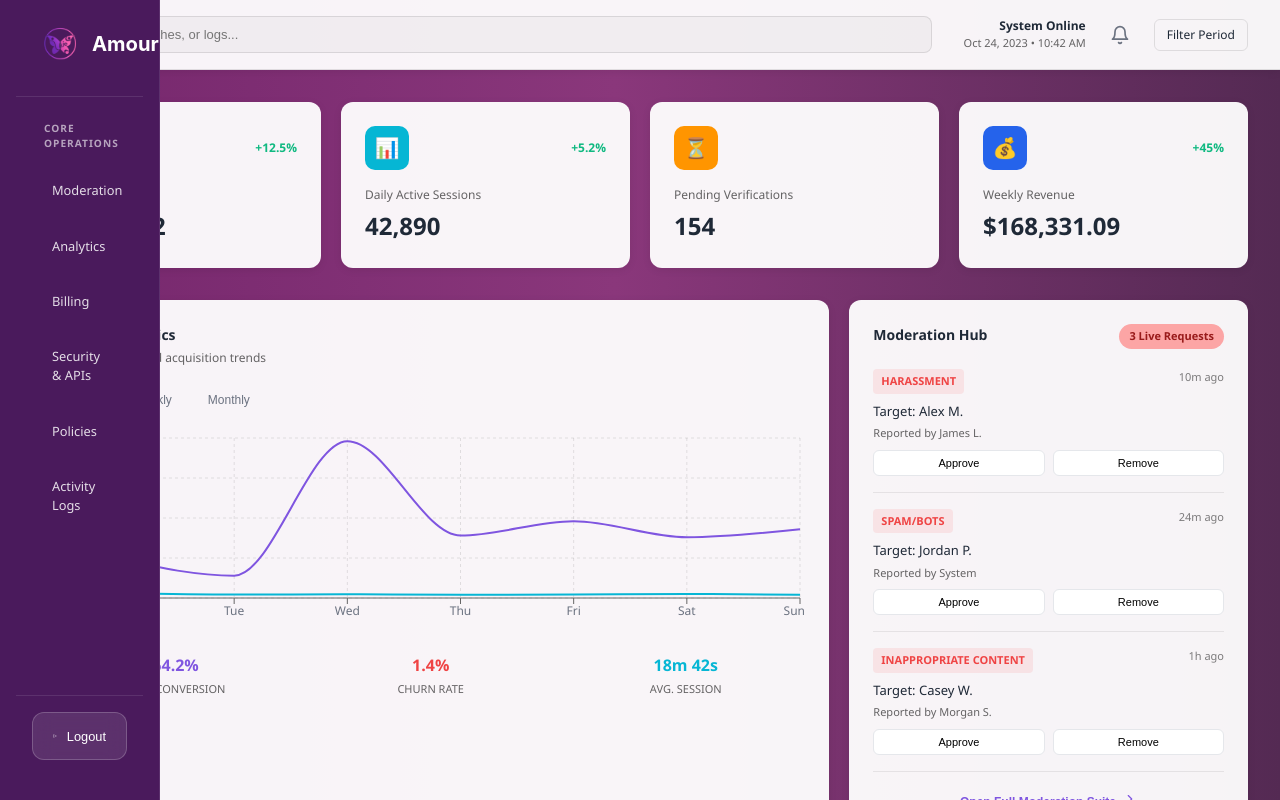
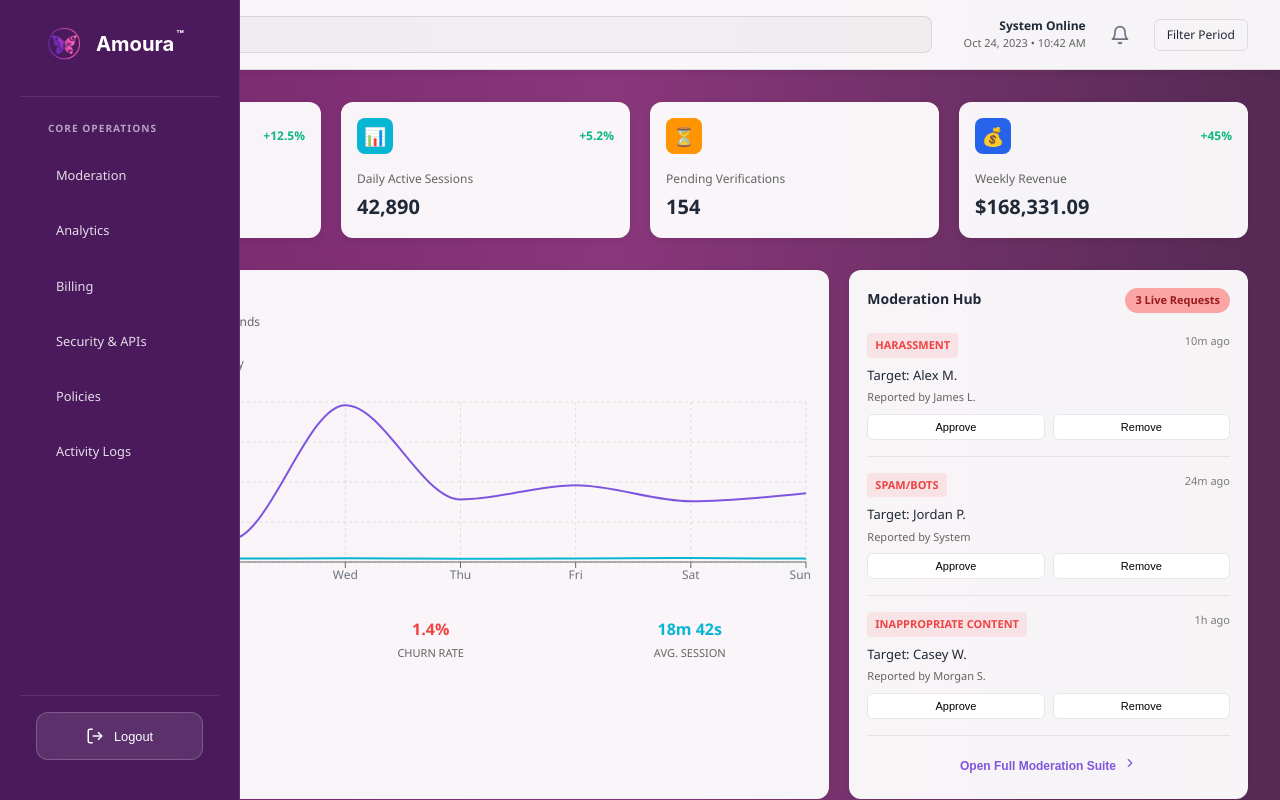
Before and after one commit to IjeButterfly-Relationship-app/Portal, a React (Vite) app: page /dashboard in a window 1280 px wide. Shown: the top 800 px of the page. Built offline with nearby package versions, Linux system fonts and the light colour scheme.

Commit message:
Update dashboard layout: increase sidebar width, reduce card sizes

```diff
--- a/src/styles/Dashboard.css
+++ b/src/styles/Dashboard.css
@@ -7,10 +7,10 @@
 
 /* ===== SIDEBAR ===== */
 .sidebar {
-  width: 160px;
+  width: 240px;
   background: #4a1a5c;
   color: white;
-  padding: 24px 16px;
+  padding: 24px 20px;
   overflow-y: auto;
   border-right: 1px solid rgba(255, 255, 255, 0.1);
 }
@@ -54,8 +54,8 @@
 }
 
 .sidebar-nav-item {
-  padding: 10px 12px;
-  font-size: 13px;
+  padding: 12px 16px;
+  font-size: 14px;
   cursor: pointer;
   display: flex;
   align-items: center;
@@ -160,7 +160,7 @@
 .stat-card {
   background: rgba(255, 255, 255, 0.95);
   border-radius: 12px;
-  padding: 24px;
+  padding: 16px;
   box-shadow: 0 2px 8px rgba(0, 0, 0, 0.08);
 }
 
@@ -172,13 +172,13 @@
 }
 
 .stat-card-icon {
-  width: 44px;
-  height: 44px;
-  border-radius: 10px;
+  width: 36px;
+  height: 36px;
+  border-radius: 8px;
   display: flex;
   align-items: center;
   justify-content: center;
-  font-size: 20px;
+  font-size: 18px;
 }
 
 .stat-card-change {
@@ -194,7 +194,7 @@
 }
 
 .stat-card-value {
-  font-size: 24px;
+  font-size: 20px;
   font-weight: 700;
   color: #1f2937;
 }
@@ -211,7 +211,7 @@
 .panel {
   background: rgba(255, 255, 255, 0.95);
   border-radius: 12px;
-  padding: 24px;
+  padding: 18px;
   box-shadow: 0 2px 8px rgba(0, 0, 0, 0.08);
 }
 
```
